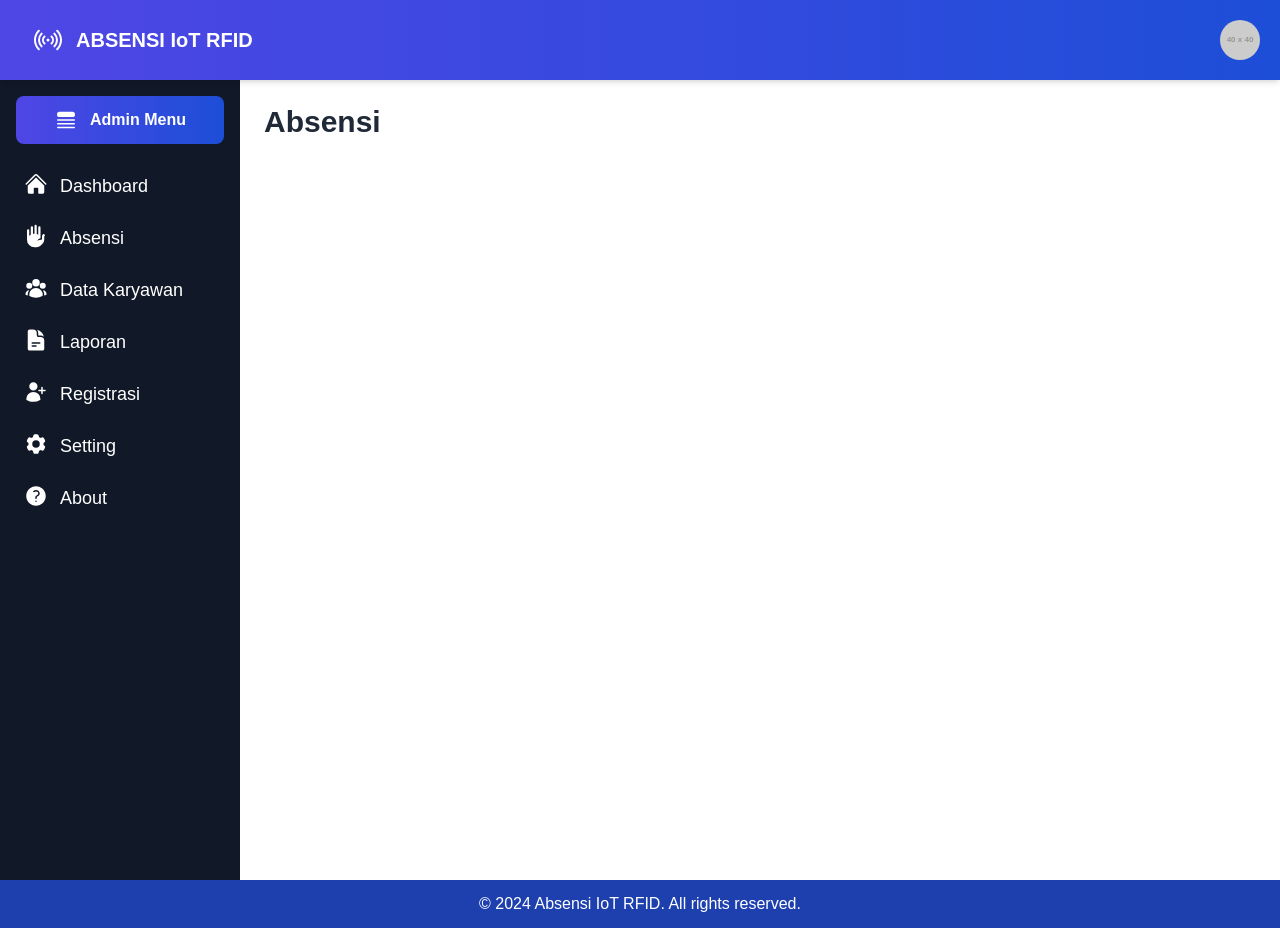
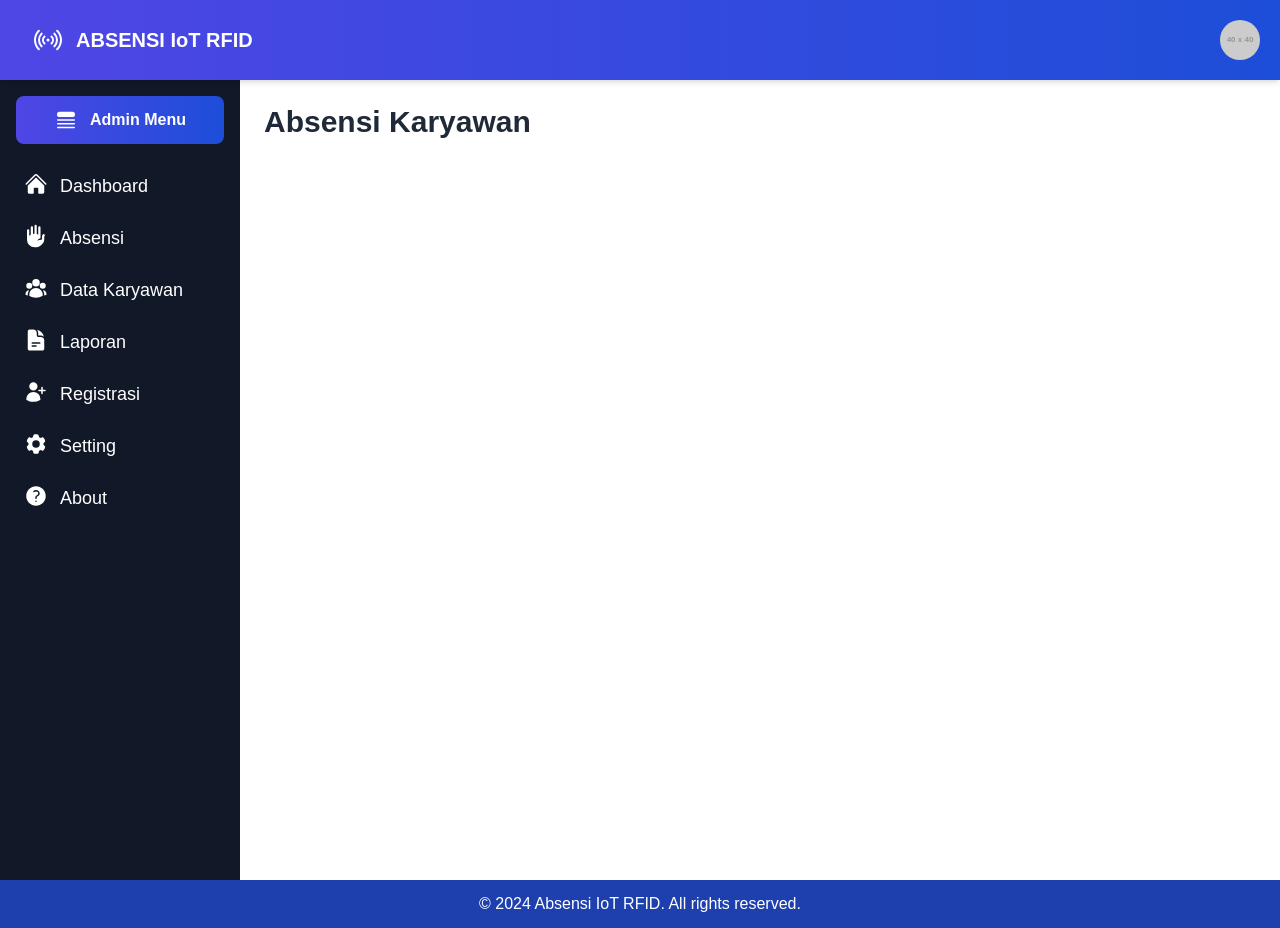
Before and after one commit to wasep12/absensi-rfid, a React (Vite) app: page /absensi in a window 1280 px wide. Built offline with nearby package versions, Linux system fonts and the light colour scheme.

Commit message:
edit name

```diff
--- a/src/pages/Absensi.jsx
+++ b/src/pages/Absensi.jsx
@@ -12,7 +12,9 @@
         <Sidebar />
         {/* Main Content */}
         <div className="flex-1 p-6 bg-white">
-          <h1 className="text-3xl font-semibold text-gray-800 mb-6">Absensi</h1>
+          <h1 className="text-3xl font-semibold text-gray-800 mb-6">
+            Absensi Karyawan
+          </h1>
         </div>
       </div>
 
```
